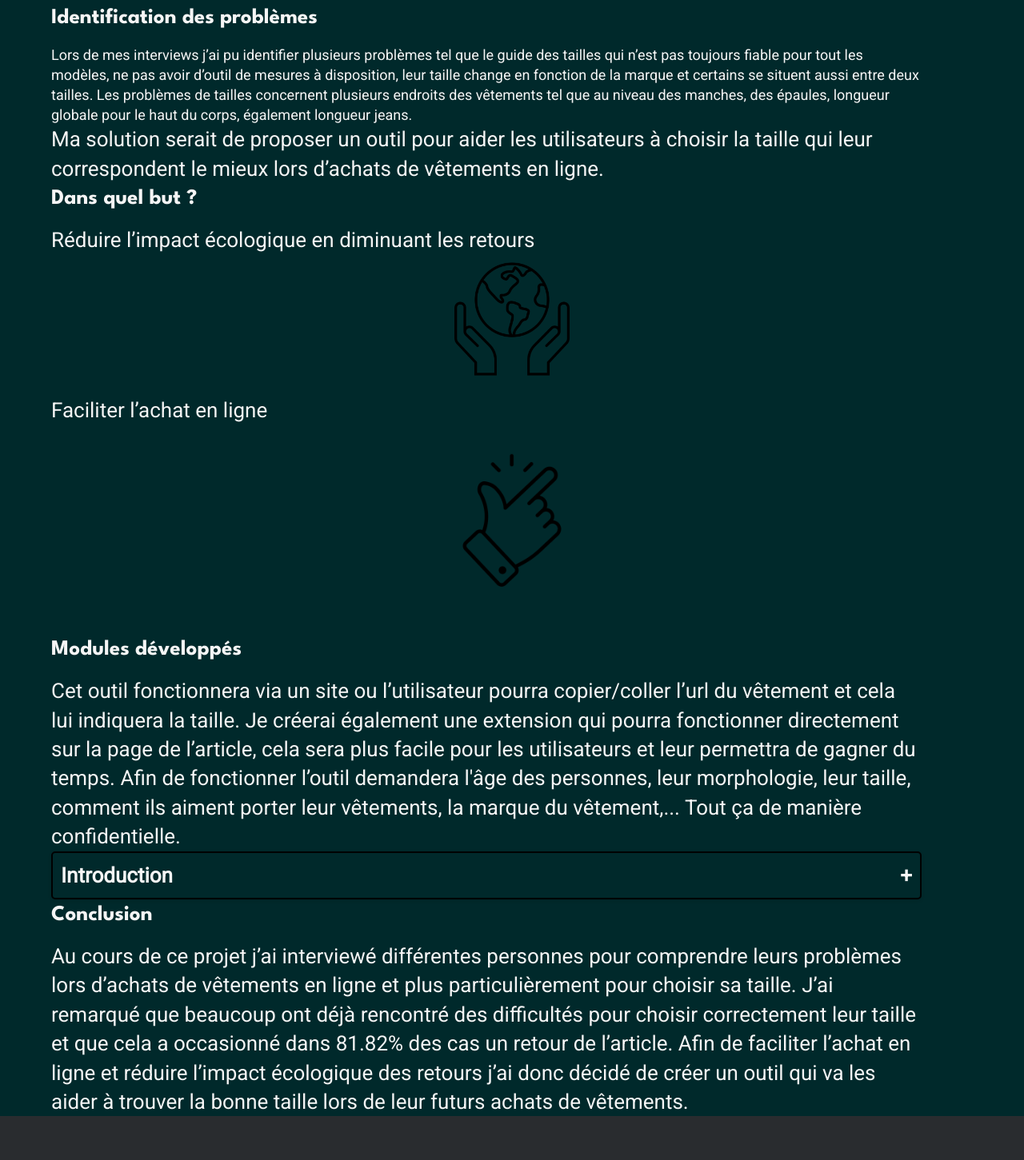
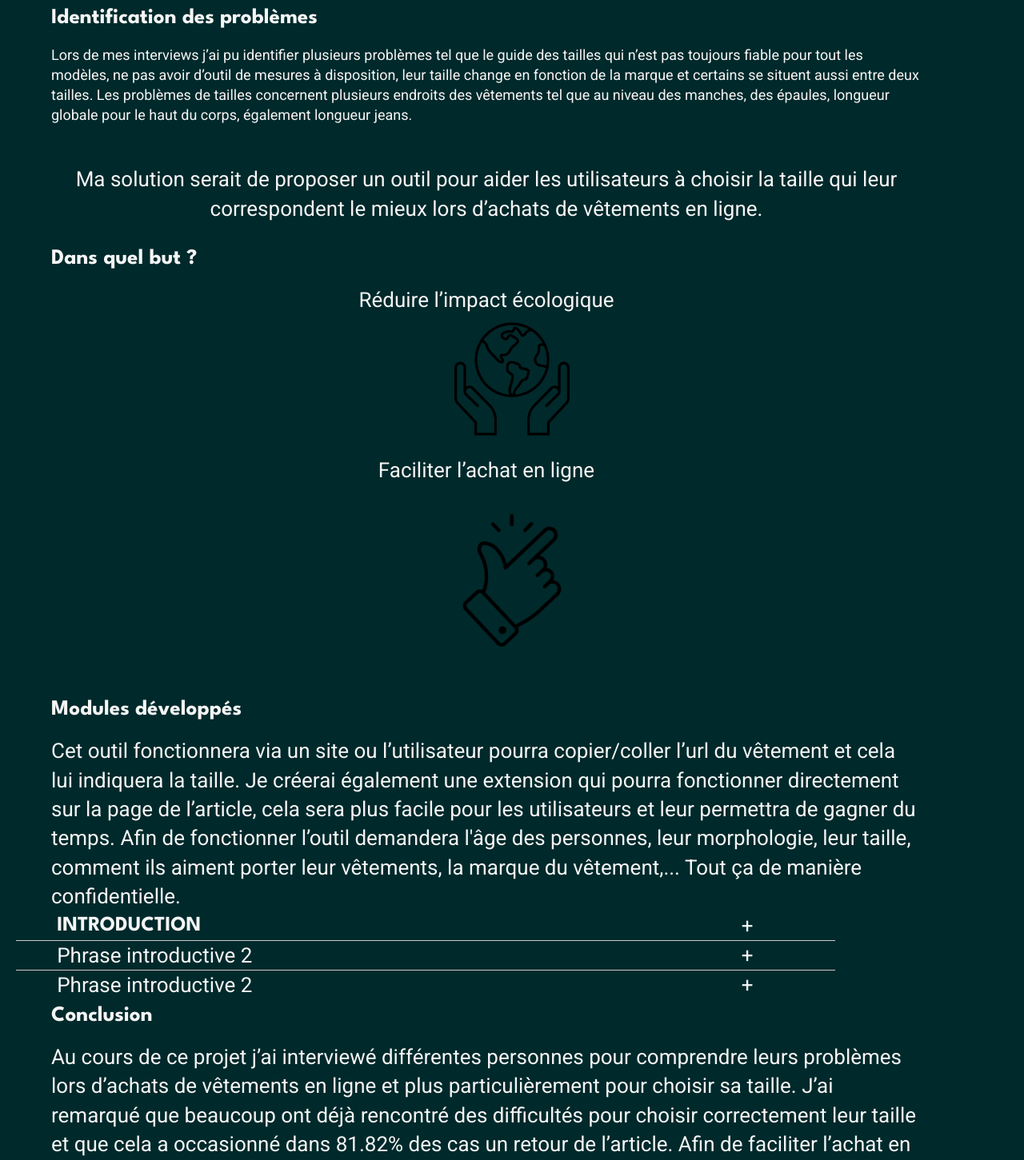
Before and after one commit to NathanDreams/TFA-, a website: page src/index.html in a window 1280 px wide. Shown: the part 1444-2895 px from the top of the page at 80% size. Drawn offline with Linux system fonts and the light colour scheme.

Commit message:
correction bug + modification 6eme section phrase deroulante

```diff
--- a/src/index.html
+++ b/src/index.html
@@ -68,12 +68,12 @@
 		</p>
 
 <div class="fourth-section">
-		<P>Ma solution serait de proposer un outil pour aider les utilisateurs à choisir la taille qui leur correspondent le mieux lors d’achats de vêtements en ligne.
+		<P class="texte-solution">Ma solution serait de proposer un outil pour aider les utilisateurs à choisir la taille qui leur correspondent le mieux lors d’achats de vêtements en ligne.
 		</P>
-	<h2>Dans quel but ?</h2>
-		<p>Réduire l’impact écologique en diminuant les retours</p>
+	<h2 class="but">Dans quel but ?</h2>
+		<p class="texte-logo">Réduire l’impact écologique </p>
 			  <img class="logo-earth" src="assets/images/earth.png" alt="icone de la Terre">
-		<p>Faciliter l’achat en ligne</p>
+		<p class="texte-logo">Faciliter l’achat en ligne</p>
 			  <img class="logo-easy" src="assets/images/easy.png" alt="icone facile">
 </div>
 
@@ -85,10 +85,40 @@
 </div>
 
 <div class="sixth-section">
-    <p class="toggle-text">Introduction <span class="toggle-icon">+</span></p>
-  <div class="hidden-content">
-     <p>Texte supplémentaire ou contenu détaillé...</p>
-  </div>
+	<div class="intro">
+		<div class="intro-content">
+		  <p class="sous-titre-sixth-section">INTRODUCTION</p>
+		  <p>+</p>
+		</div>
+		<div class="additional-text">
+		  <p>Texte supplémentaire pour l'introduction 2.</p>
+		  <p>Vous pouvez y ajouter toutes les informations que vous souhaitez.</p>
+		</div>
+	  </div>
+
+	  <div class="intro">
+		<div class="intro-content">
+		  <p>Phrase introductive 2</p>
+		  <p>+</p>
+		</div>
+		<div class="additional-text">
+		  <p>Texte supplémentaire pour l'introduction 2.</p>
+		  <p>Vous pouvez y ajouter toutes les informations que vous souhaitez.</p>
+		</div>
+	  </div>
+
+	  <div class="intro">
+		<div class="intro-content">
+		  <p>Phrase introductive 2</p>
+		  <p>+</p>
+		</div>
+		<div class="additional-text">
+		  <p>Texte supplémentaire pour l'introduction 2.</p>
+		  <p>Vous pouvez y ajouter toutes les informations que vous souhaitez.</p>
+		</div>
+	  </div>
+
+
 </div>
 
 
--- a/src/scripts/app.js
+++ b/src/scripts/app.js
@@ -36,12 +36,16 @@ window.onscroll = function() {
 
 /* phrase déroulante */
 
-document.addEventListener("DOMContentLoaded", function() {
-	var toggleText = document.querySelector(".toggle-text");
-	var hiddenContent = document.querySelector(".hidden-content");
 
-	toggleText.addEventListener("click", function() {
-	   hiddenContent.classList.toggle("show-content");
-	   toggleText.querySelector(".toggle-icon").textContent = hiddenContent.classList.contains("show-content") ? "-" : "+";
-	});
- });
+
+
+
+const intros = document.querySelectorAll('.intro');
+
+intros.forEach(intro => {
+  const introContent = intro.querySelector('.intro-content');
+
+  introContent.addEventListener('click', () => {
+    intro.classList.toggle('active');
+  });
+});
--- a/src/styles/app.scss
+++ b/src/styles/app.scss
@@ -231,12 +231,81 @@ header {
     margin-right: auto; /* Centre l'image horizontalement */
 }
 
+.but {
+	padding-top: 25px;
+}
 
 
 
 .third-section {
 	padding-top: 50px;
 }
+
+
+.fourth-section {
+	padding-top: 50px;
+}
+
+
+.texte-solution {
+	text-align: center;
+ }
+
+.texte-logo {
+	text-align: center;
+}
+
+
+
+
+
+
+
+
+
+
+
+
+
+.intro {
+	position: relative;
+	width: 80%; /* Ajustez cette valeur selon votre préférence */
+	margin-left: 20px;
+	margin-right: 20px;
+	border-bottom: 1px solid #ccc;
+  }
+
+
+  .intro:last-child {
+	border-bottom: none;
+  }
+
+  .intro-content {
+	font-family: 'League Spartan', sans-serif;
+	display: flex;
+	justify-content: space-between;
+	cursor: pointer;
+  }
+  .sous-titre-sixth-section {
+	font-family: 'League Spartan', sans-serif;
+  }
+  .toggle-button {
+	padding: 5px 10px;
+	background-color: #ccc;
+	border: none;
+	color: #fff;
+	margin-left: 10px;
+	cursor: pointer;
+  }
+
+  .additional-text {
+	display: none;
+	padding-top: 10px;
+  }
+
+  .intro.active .additional-text {
+	display: block;
+  }
 
 
 
@@ -252,39 +321,6 @@ header {
 
 
 
-
-
-
-
-
-.toggle-text {
-	cursor: pointer;
-	font-weight: bold;
-	display: flex;
-	align-items: center;
-	border: 2px solid #000;
-	border-radius: 5px;
-	padding: 10px;
-	transition: background-color 0.3s ease-in-out;
-	justify-content: space-between;
-
-	box-shadow: 0 2px 4px rgba(0, 0, 0, 0.1);
- }
-
- .toggle-icon {
-	margin-left: 10px;
-	transition: transform 0.3s ease-in-out;
-	order: 1;
- }
-
- .hidden-content {
-	display: none;
-	margin-top: 10px;
- }
-
- .show-content {
-	display: block;
- }
 
 
 
```
Also changed, not shown: src/styles/app.css.
